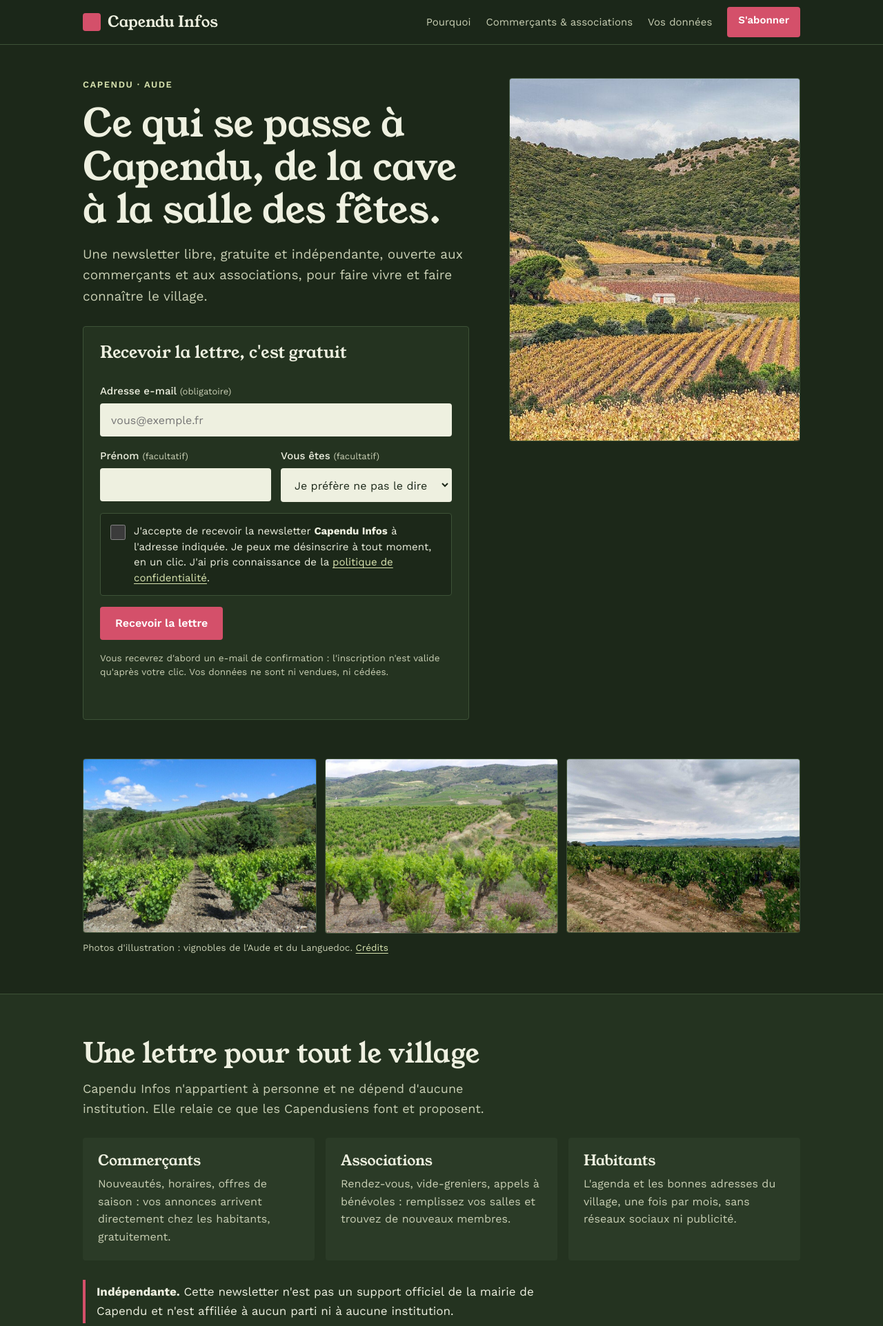
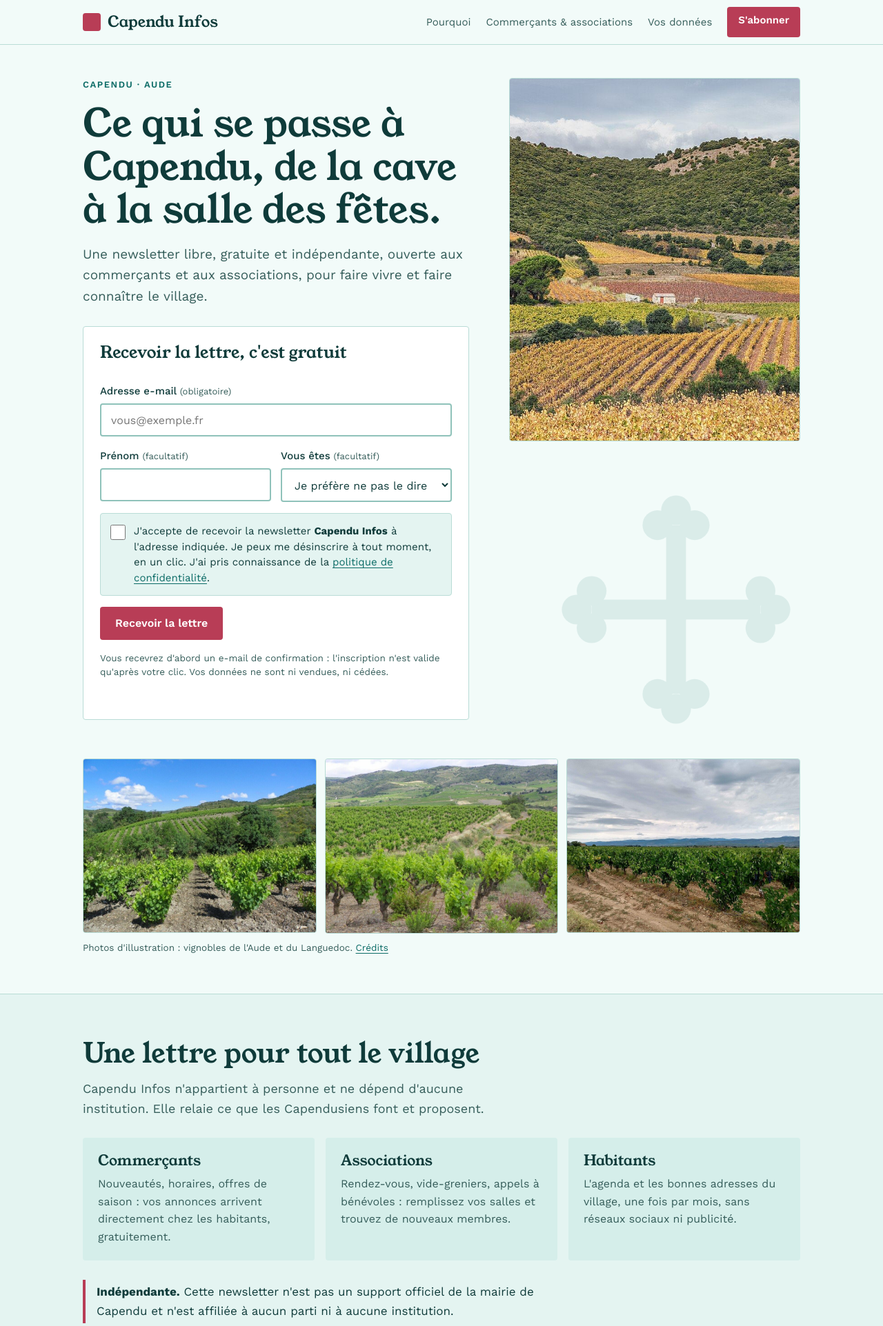
Before and after one commit to lotierimmobilier-prog/Studies, a PHP site: page /newsletter-capendu/index.html in a window 1280 px wide. Shown: the top 1923 px of the page at 69% size. Run offline with PHP 8.4, Linux system fonts and the light colour scheme.

Commit message:
Thème bleu-vert très clair et croix occitane en filigrane
Co-Authored-By: Claude Sonnet 5.5 <noreply@anthropic.com>
Claude-Session: https://claude.ai/code/session_01TzcMvJ2NRYzndZkisSww93

```diff
--- a/newsletter-capendu/index.html
+++ b/newsletter-capendu/index.html
@@ -8,7 +8,7 @@
   <!-- Aucune ressource externe : tout est servi par ce site (pas de Google Fonts, pas de statistiques, pas de cookie). -->
   <meta http-equiv="Content-Security-Policy" content="default-src 'self'; img-src 'self' data:; style-src 'self'; script-src 'self'; form-action 'self' https://*.sibforms.com https://*.brevo.com; base-uri 'self'">
   <meta name="referrer" content="strict-origin-when-cross-origin">
-  <meta name="theme-color" content="#1c2819">
+  <meta name="theme-color" content="#f2fbf9">
   <link rel="icon" href="favicon.svg" type="image/svg+xml">
   <link rel="stylesheet" href="styles.css">
 </head>
--- a/newsletter-capendu/styles.css
+++ b/newsletter-capendu/styles.css
@@ -1,4 +1,4 @@
-/* Capendu Infos – piste « Vignes » : fond vert profond, accent lie-de-vin.
+/* Capendu Infos – piste « Vignes », version claire bleu-vert, croix occitane en filigrane.
    Polices hébergées localement (aucune requête vers des services tiers). */
 @font-face{font-family:'Young Serif';font-style:normal;font-weight:400;font-display:swap;src:url(fonts/YoungSerif-latin-ext.woff2) format('woff2');unicode-range:U+0100-02BA,U+02BD-02C5,U+02C7-02CC,U+02CE-02D7,U+02DD-02FF,U+0304,U+0308,U+0329,U+1D00-1DBF,U+1E00-1E9F,U+1EF2-1EFF,U+2020,U+20A0-20AB,U+20AD-20C4,U+2113,U+2C60-2C7F,U+A720-A7FF}
 @font-face{font-family:'Young Serif';font-style:normal;font-weight:400;font-display:swap;src:url(fonts/YoungSerif-latin.woff2) format('woff2');unicode-range:U+0000-00FF,U+0131,U+0152-0153,U+02BB-02BC,U+02C6,U+02DA,U+02DC,U+0304,U+0308,U+0329,U+2000-206F,U+20AC,U+2122,U+2191,U+2193,U+2212,U+2215,U+FEFF,U+FFFD}
@@ -6,11 +6,12 @@
 @font-face{font-family:'Work Sans';font-style:normal;font-weight:100 900;font-display:swap;src:url(fonts/WorkSans-latin.woff2) format('woff2');unicode-range:U+0000-00FF,U+0131,U+0152-0153,U+02BB-02BC,U+02C6,U+02DA,U+02DC,U+0304,U+0308,U+0329,U+2000-206F,U+20AC,U+2122,U+2191,U+2193,U+2212,U+2215,U+FEFF,U+FFFD}
 
 :root{
-  --bg:#1c2819; --bg-2:#243320; --bg-3:#2b3b27; --ink:#eef0e0; --ink-soft:#c9cfb4;
-  --pampre:#d9e4b0; --wine:#d4506a; --wine-dark:#b83d56; --line:#3d5237;
+  /* Palette claire bleu-vert : fonds aqua très pâles, texte vert-bleu profond, accent lie-de-vin (rouge occitan) */
+  --bg:#f2fbf9; --bg-2:#e4f4f1; --bg-3:#d5eeea; --ink:#0f3b3a; --ink-soft:#355d5a;
+  --pampre:#0b6b66; --wine:#b83d56; --wine-dark:#9c2f46; --line:#b9dcd6; --card:#ffffff;
   --head:'Young Serif',Georgia,serif; --body:'Work Sans',system-ui,sans-serif;
   --gutter:max(20px,env(safe-area-inset-left,0px)); --gutter-r:max(20px,env(safe-area-inset-right,0px));
-  color-scheme:dark;
+  color-scheme:light;
 }
 *,*::before,*::after{box-sizing:border-box}
 html{scroll-behavior:smooth;scroll-padding-top:76px}
@@ -18,21 +19,21 @@ body{margin:0;background:var(--bg);color:var(--ink);font:400 17px/1.6 var(--body
 h1,h2,h3{font-family:var(--head);font-weight:400;line-height:1.12;text-wrap:balance;margin:0}
 p{margin:0}
 a{color:var(--pampre);text-underline-offset:3px}
-a:hover{color:#fff}
+a:hover{color:var(--ink)}
 :focus-visible{outline:3px solid var(--pampre);outline-offset:3px;border-radius:3px}
 .inner{max-width:1080px;margin:0 auto;padding-left:var(--gutter);padding-right:var(--gutter-r)}
-.skip{position:absolute;left:-999px;top:8px;background:var(--pampre);color:var(--bg);padding:10px 14px;z-index:100;border-radius:4px}
+.skip{position:absolute;left:-999px;top:8px;background:var(--ink);color:#fff;padding:10px 14px;z-index:100;border-radius:4px}
 .skip:focus{left:8px}
 .todo{background:#ffd23f;color:#1c2819;padding:0 .25em;border-radius:3px;font-weight:500}   /* à compléter avant la mise en ligne */
 
 /* En-tête */
-.site-header{position:sticky;top:0;z-index:50;background:rgba(28,40,25,.96);border-bottom:1px solid var(--line);padding-top:env(safe-area-inset-top,0px)}
+.site-header{position:sticky;top:0;z-index:50;background:rgba(242,251,249,.96);border-bottom:1px solid var(--line);padding-top:env(safe-area-inset-top,0px)}
 .site-header .inner{display:flex;align-items:center;justify-content:space-between;gap:16px;min-height:64px}
 .logo{display:flex;align-items:center;gap:10px;font:400 22px/1 var(--head);color:var(--ink);text-decoration:none}
 .logo-mark{width:26px;height:26px;background:var(--wine);border-radius:4px;flex:none}
 .site-header nav{display:flex;align-items:center;gap:22px;font-size:15px}
 .site-header nav a:not(.btn){color:var(--ink-soft);text-decoration:none}
-.site-header nav a:not(.btn):hover{color:#fff;text-decoration:underline}
+.site-header nav a:not(.btn):hover{color:var(--ink);text-decoration:underline}
 @media (max-width:820px){.site-header nav a:not(.btn){display:none}}
 
 /* Boutons */
@@ -41,7 +42,7 @@ a:hover{color:#fff}
 .btn-small{padding:12px 16px;min-height:44px;font-size:15px}
 
 /* Hero */
-.hero{padding:48px 0 56px}
+.hero{padding:48px 0 56px;position:relative;overflow:clip}
 .hero-grid{display:grid;grid-template-columns:1.15fr .85fr;gap:48px;align-items:start}
 .hero-grid>*{min-width:0}
 .eyebrow{font-size:13px;font-weight:600;letter-spacing:.12em;text-transform:uppercase;color:var(--pampre);margin-bottom:14px}
@@ -52,23 +53,23 @@ h1{font-size:clamp(34px,5.2vw,56px);margin-bottom:18px}
 @media (max-width:860px){.hero-grid{grid-template-columns:1fr}.art{aspect-ratio:16/9;position:static;order:-1}}
 
 /* Formulaire */
-.signup{background:var(--bg-2);border:1px solid var(--line);border-radius:4px;padding:24px;display:flex;flex-direction:column;gap:16px;max-width:560px}
+.signup{background:var(--card);border:1px solid var(--line);border-radius:4px;padding:24px;display:flex;flex-direction:column;gap:16px;max-width:560px}
 .signup-title{font-size:24px}
 .field{display:flex;flex-direction:column;gap:6px;min-width:0}
 .field-row{display:grid;grid-template-columns:1fr 1fr;gap:14px}
 @media (max-width:520px){.field-row{grid-template-columns:1fr}}
 label{font-size:15px;font-weight:500}
 .req,.opt{font-weight:400;color:var(--ink-soft);font-size:13px}
-input[type=email],input[type=text],select{width:100%;font:400 16px var(--body);color:#1c2819;background:var(--ink);border:2px solid transparent;border-radius:4px;padding:12px 14px;min-height:48px}
+input[type=email],input[type=text],select{width:100%;font:400 16px var(--body);color:var(--ink);background:#fff;border:2px solid #8fc2ba;border-radius:4px;padding:12px 14px;min-height:48px}
 input:focus-visible,select:focus-visible{outline:3px solid var(--pampre);outline-offset:2px}
 .field input[aria-invalid=true]{border-color:var(--wine)}
-.consent{display:flex;gap:12px;align-items:flex-start;background:var(--bg);border:1px solid var(--line);border-radius:4px;padding:14px}
+.consent{display:flex;gap:12px;align-items:flex-start;background:var(--bg-2);border:1px solid var(--line);border-radius:4px;padding:14px}
 .consent input{flex:none;width:22px;height:22px;margin:2px 0 0;accent-color:var(--wine)}
 .consent label{font-weight:400;font-size:15px;line-height:1.5}
 .signup .btn{align-self:flex-start}
 .signup-note{font-size:13.5px;color:var(--ink-soft);line-height:1.5}
 .form-status{font-size:15px;min-height:1.2em}
-.form-status.err{color:#ff9db0}
+.form-status.err{color:#b3261e}
 .form-status.ok{color:var(--pampre)}
 .hp{position:absolute;left:-9999px;width:1px;height:1px;overflow:hidden}
 
@@ -100,7 +101,7 @@ h3{font-size:21px;margin-bottom:8px}
 
 .rgpd-brief{padding-top:64px;padding-bottom:64px}
 .brief{list-style:none;margin:16px 0 20px;padding:0;display:grid;grid-template-columns:repeat(auto-fit,minmax(210px,1fr));gap:12px}
-.brief li{background:var(--bg-2);border:1px solid var(--line);border-radius:4px;padding:16px;font-size:15.5px;color:var(--ink-soft)}
+.brief li{background:var(--card);border:1px solid var(--line);border-radius:4px;padding:16px;font-size:15.5px;color:var(--ink-soft)}
 .brief strong{display:block;color:var(--ink);font-family:var(--head);font-weight:400;font-size:18px;margin-bottom:2px}
 
 /* Textes juridiques */
@@ -136,3 +137,11 @@ th{background:var(--bg-3);color:var(--ink);font-weight:600}
 .photo-note{font-size:13.5px;color:var(--ink-soft);margin-top:10px}
 @media (max-width:640px){.photo-grid{grid-template-columns:1fr}}
 .credits{margin:8px 0 0;padding-left:18px;display:flex;flex-direction:column;gap:4px;font-size:14.5px}
+
+/* Croix occitane en filigrane */
+.hero::before,.band-alt::before{content:"";position:absolute;background:url(images/croix-occitane.svg) center/contain no-repeat;opacity:.075;pointer-events:none}
+.hero::before{width:360px;aspect-ratio:1;right:calc(50% - 520px);bottom:36px;opacity:.1}
+@media (max-width:860px){.hero::before{width:260px;right:-70px;bottom:-40px}}
+.band-alt{position:relative;overflow:clip}
+.band-alt::before{width:420px;aspect-ratio:1;right:-150px;top:-60px;opacity:.07}
+.hero>.inner,.band-alt>.inner{position:relative;z-index:1}
```
Also changed, not shown: newsletter-capendu/favicon.svg, newsletter-capendu/images/croix-occitane.svg (added).
